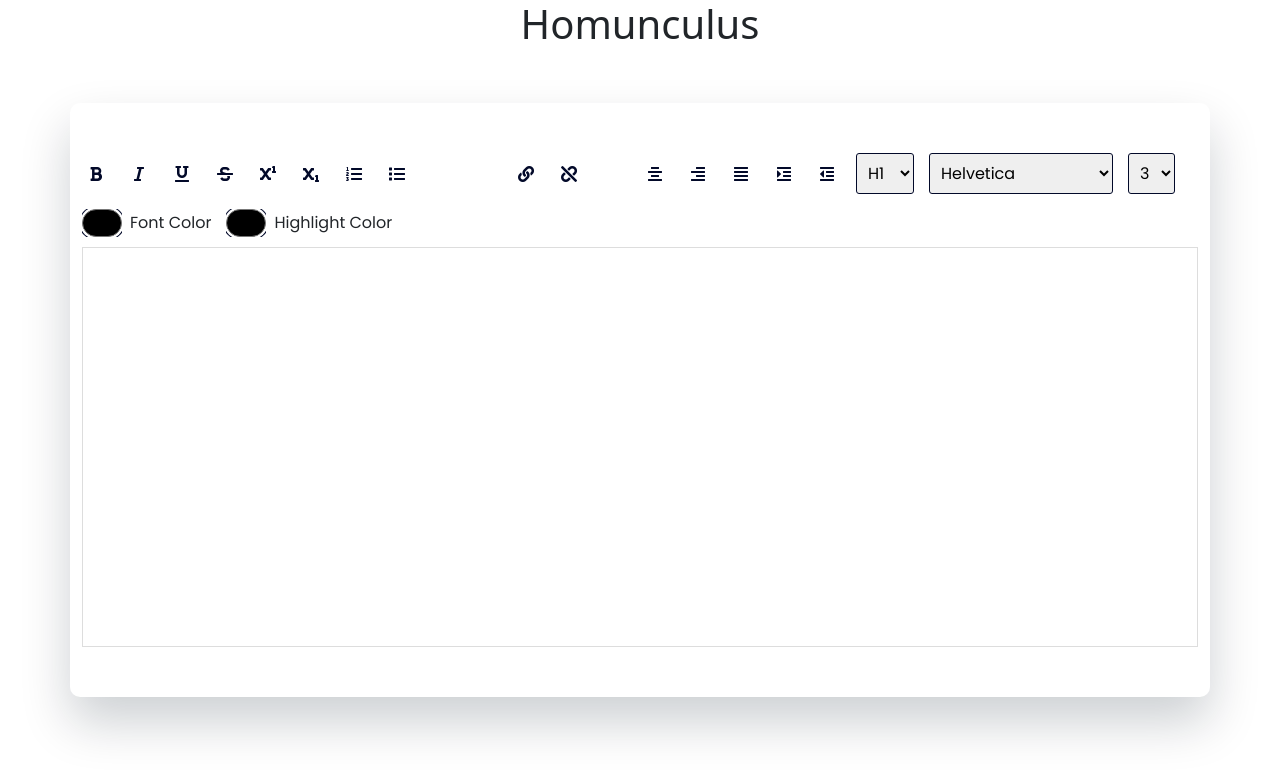
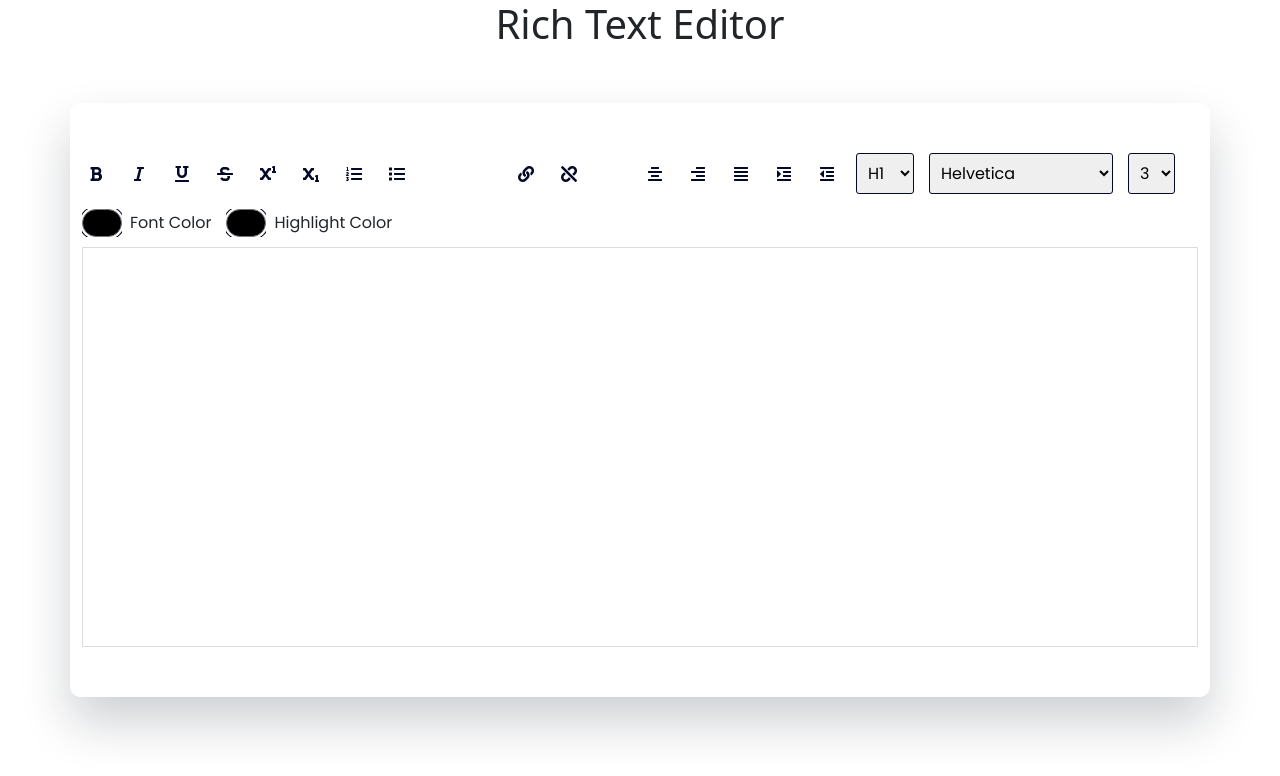
Before and after one commit to MatthewJesseThomas/Rich-Text-Editor, a website: page index.html in a window 1280 px wide. Drawn offline with nearby package versions, Linux system fonts and the light colour scheme.

Commit message:
Heading Change

```diff
--- a/index.html
+++ b/index.html
@@ -10,7 +10,7 @@
     <title>Rich Text Editor</title>
 </head>
 <body>
-    <H1 class="m-auto d-flex justify-content-center">Homunculus</H1>
+    <H1 class="m-auto d-flex justify-content-center">Rich Text Editor</H1>
     <div class="container">
         <div class="options">
             <!-- Text Format-->
```
Also changed, not shown: 1 other file.
